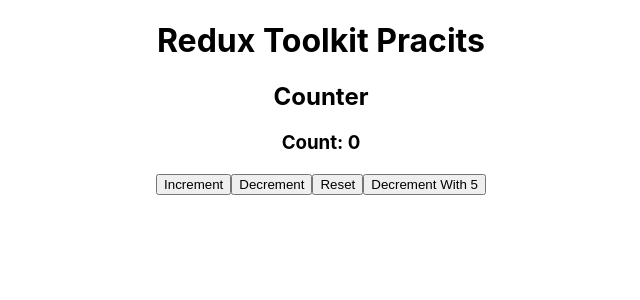
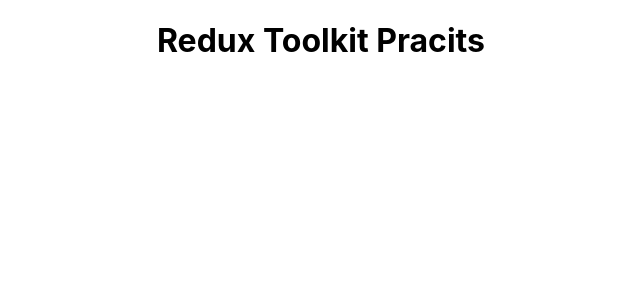
Before and after one commit to minhazul69/redux-toolkit-with-react, a React (Create React App) app: page / in a window 1280 px wide. Shown: the top 300 px of the page, without its empty margins (319-959 px from the left). Built offline with nearby package versions, Linux system fonts and the light colour scheme.

Commit message:
ready counter functio with redux toolkit

```diff
--- a/src/App.js
+++ b/src/App.js
@@ -1,11 +1,9 @@
 import "./App.css";
-import CounterView from "./app/features/counter/CounterView";
 
 function App() {
   return (
     <div className="App">
       <h1>Redux Toolkit Pracits</h1>
-      <CounterView />
     </div>
   );
 }
--- a/src/app/features/counter/CounterView.js
+++ /dev/null
@@ -1,20 +0,0 @@
-import React from "react";
-import { useSelector, useDispatch } from "react-redux";
-import { decrement, decrement5, increment, reset } from "./counterSlice";
-const CounterView = () => {
-  const count = useSelector((state) => state.counter.count);
-  const dispatch = useDispatch();
-  console.log(count);
-  return (
-    <div>
-      <h2>Counter</h2>
-      <h3>Count: {count}</h3>
-      <button onClick={() => dispatch(increment())}>Increment</button>
-      <button onClick={() => dispatch(decrement())}>Decrement</button>
-      <button onClick={() => dispatch(reset())}>Reset</button>
-      <button onClick={() => dispatch(decrement5(5))}>Decrement With 5</button>
-    </div>
-  );
-};
-
-export default CounterView;
--- a/src/app/features/counter/counterSlice.js
+++ b/src/app/features/counter/counterSlice.js
@@ -1,8 +1,8 @@
 import { createSlice } from "@reduxjs/toolkit";
 
-export const counterSlice = createSlice({
+const counterSlice = createSlice({
   name: "counterSlice",
-  initialState: { count: 0 },
+  initialState: { count: 1 },
   reducers: {
     increment: (state) => {
       state.count = state.count + 1;
@@ -13,10 +13,7 @@
     reset: (state) => {
       state.count = 0;
     },
-    decrement5: (state, action) => {
-      state.count = state.count + action.payload;
-    },
   },
 });
-export const { increment, decrement, reset, decrement5 } = counterSlice.actions;
+export const { increment, decrement, reset } = counterSlice.actions;
 export default counterSlice.reducer;
--- a/src/app/store.js
+++ b/src/app/store.js
@@ -1,6 +1,5 @@
 import { configureStore } from "@reduxjs/toolkit";
 import counterReducer from "./features/counter/counterSlice";
-
 const store = configureStore({
   reducer: {
     counter: counterReducer,
```
